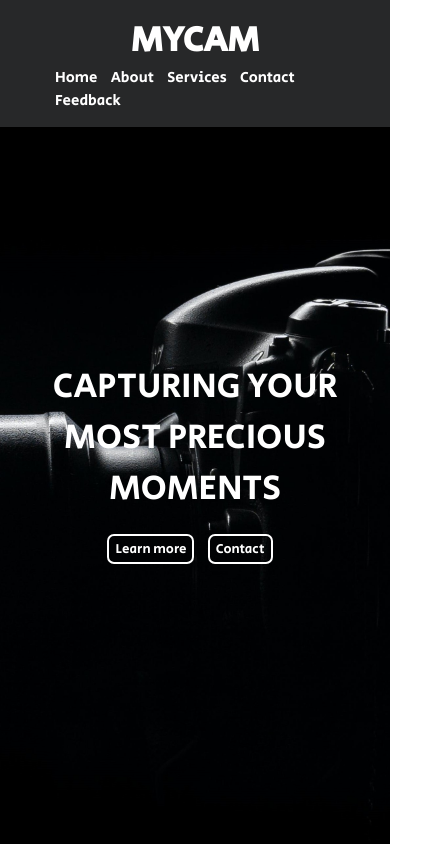
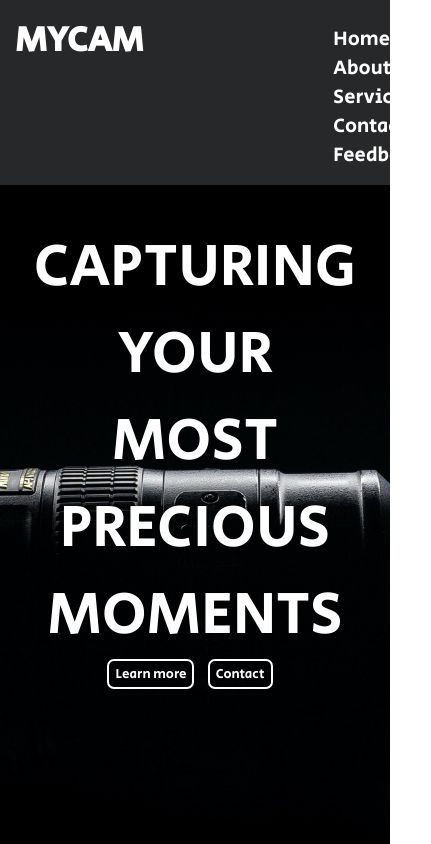
Before and after one commit to theRaj7/updated-camera-site, a plain HTML site: page index.html in a window 390 px wide. Shown: the top 844 px of the page, 431 px wide, since content can reach past the window. Drawn offline with Linux system fonts and the light colour scheme; a web font is replaced by a local one.

Commit message:
Add files via upload

```diff
--- a/style.css
+++ b/style.css
@@ -66,7 +66,7 @@ footer{
   text-align: center;
 }
 
-@media screen and (max-width:426px){
+@media screen and (max-width:376px){
 
   .navbar{
     display: block;
@@ -79,7 +79,7 @@ footer{
   }
   .nav-options a{
     font-size: 15px;
-    padding: 5px;
+    padding: 2px;
 
   }
 
```
